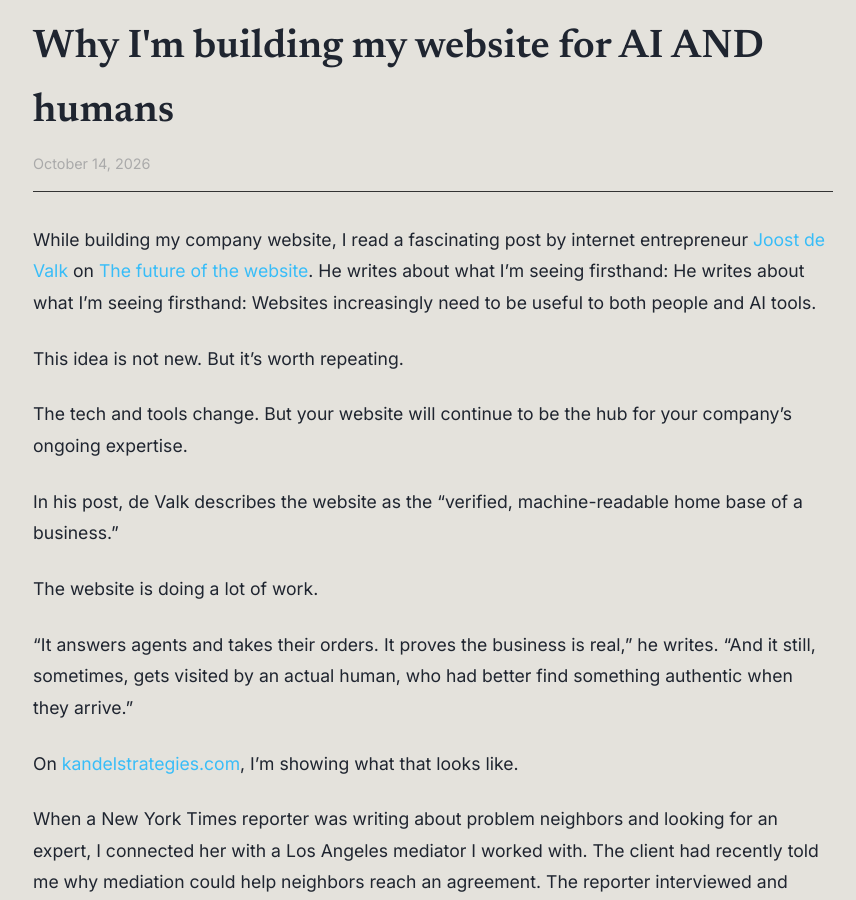
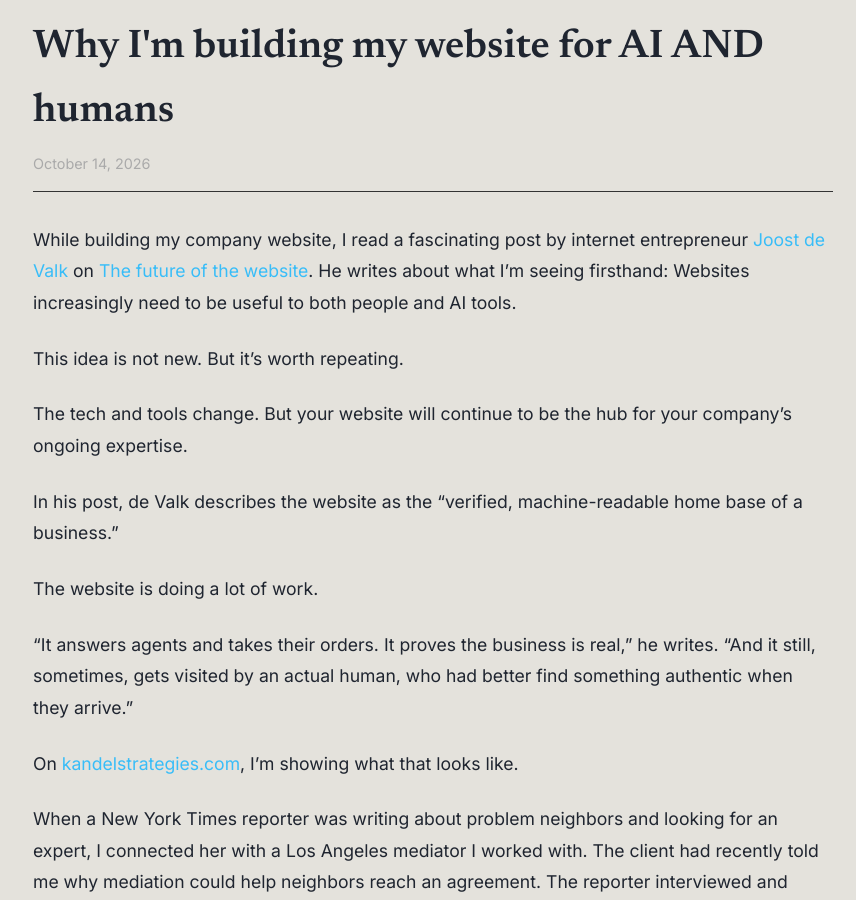
Before and after one commit to jkandel/kandel-website, a Jekyll site: the page built from _posts/2026-10-14-why-im-building-my-website-for-ai-and-humans.md, in a window 1280 px wide and 900 px high, scrolled down 630 px. Shown: the whole window, without its empty margins (207-1063 px from the left). Built offline with Jekyll 4.4.1, drawn with Linux system fonts in a browser that asks for light colours.

Commit message:
Update _posts/2026-10-14-why-im-building-my-website-for-ai-and-humans.md (via Pages CMS)

```diff
--- a/_posts/2026-10-14-why-im-building-my-website-for-ai-and-humans.md
+++ b/_posts/2026-10-14-why-im-building-my-website-for-ai-and-humans.md
@@ -4,7 +4,7 @@ date: 2026-10-14
 published: true
 image: /images/shutterstock_ai_human.jpg
 ---
-While building my company website, I read a fascinating post by internet entrepreneur [Joost de Valk](https://joost.blog/about-me/) on [The future of the website](https://joost.blog/future-of-the-website/). He writes about what I'm seeing firsthand: He writes about what I'm seeing firsthand: Websites increasingly need to be useful to both people and AI tools.
+While building my company website, I read a fascinating post by internet entrepreneur [Joost de Valk](https://joost.blog/about-me/) on [The future of the website](https://joost.blog/future-of-the-website/). He writes about what I'm seeing firsthand: Websites increasingly need to be useful to both people and AI tools.
 
 This idea is not new. But it's worth repeating.
 
```
